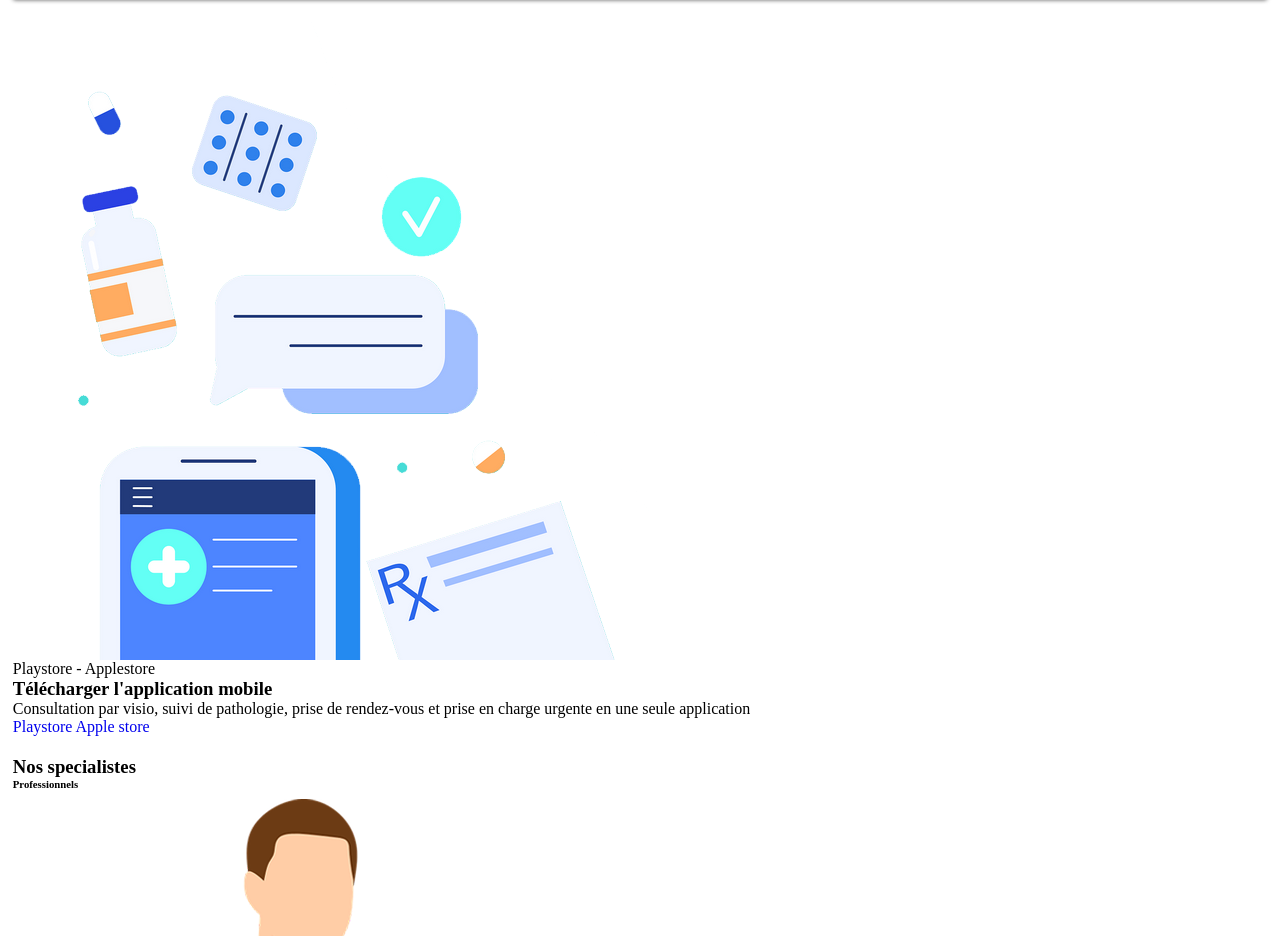
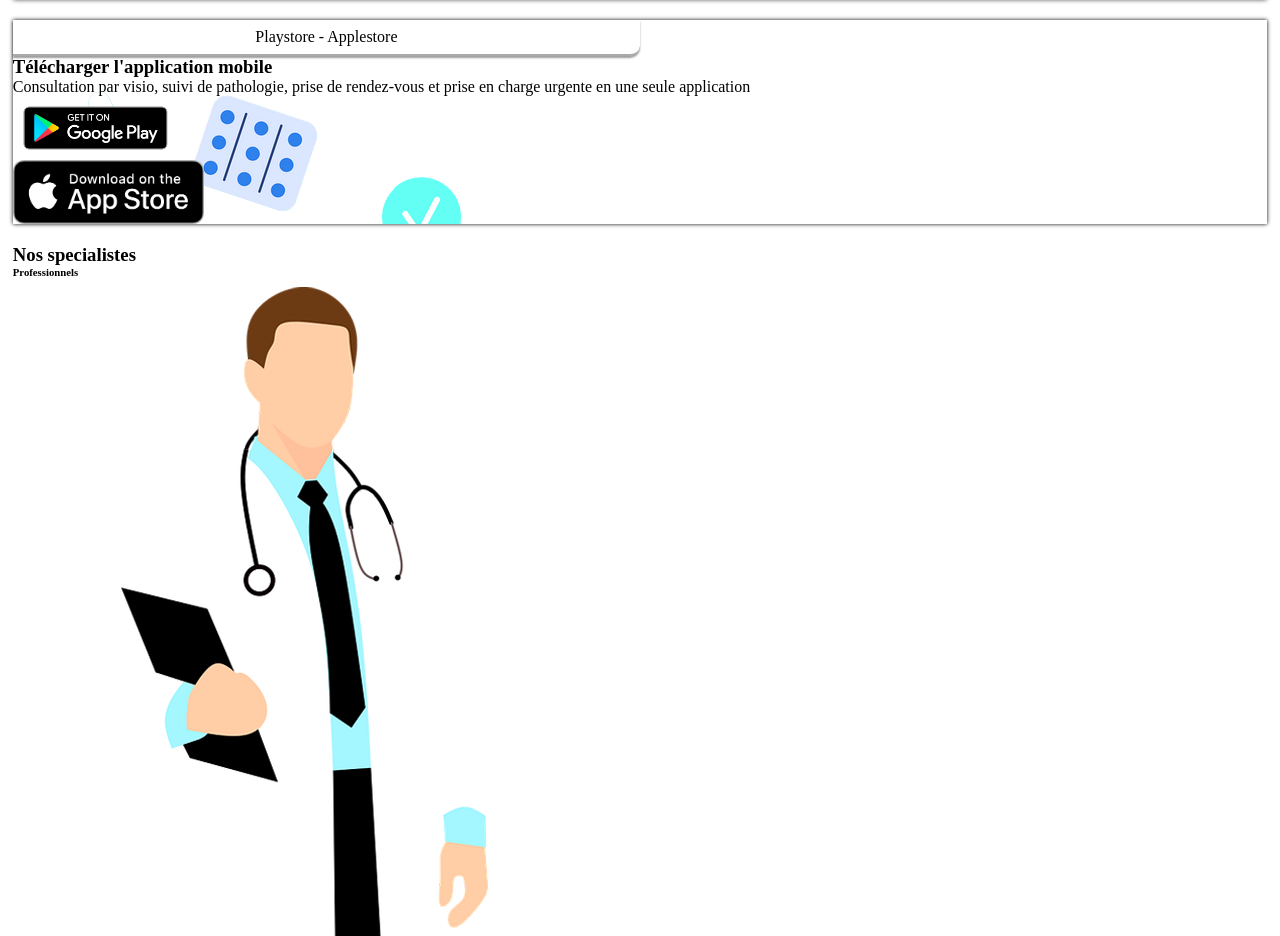
Before and after one commit to wuil242/graven-hopital-challenge, a plain HTML site: page index.html in a window 1280 px wide. Shown: the part 3351-4287 px from the top of the page. Drawn offline with Linux system fonts and the light colour scheme.

Commit message:
application section

```diff
--- a/css/style.css
+++ b/css/style.css
@@ -317,3 +317,43 @@ img {
 
 .appointment-form {
 }
+
+
+/**Télécharger l'application */
+
+/**/
+.application {
+  box-shadow: 0px 0px 4px black;
+  width: 100%;
+  height: 100%;
+  background: url("../images/mid.png") no-repeat;
+}
+
+.application-content {
+  display: flex;
+  flex-direction: column;
+}
+
+.application-title {
+
+}
+
+.application-text {
+
+}
+
+.application-playstore,
+.application-applestore {
+  width: 100%;
+  height: 64px;
+}
+
+.application-playstore {
+  background: url("../images/android.png") no-repeat;
+  background-size: contain;
+}
+
+.application-applestore {
+  background: url("../images/apple.png") no-repeat;
+  background-size: contain;
+}
--- a/index.html
+++ b/index.html
@@ -203,19 +203,14 @@
 		<!-- //Formulaire rendez-vous  -->
 
 		<!-- Télécharger l'application -->
-		<section id="application">
-			<div>
-				<div>
-					<img src="images/mid.png" alt=""/>
+		<section id="application" class="application">
+				<div class="application-content">
+					<p class="styletitle">Playstore - Applestore</p>
+					<h3 class="application-title">Télécharger l'application mobile</h3>
+					<p class="application-text">Consultation par visio, suivi de pathologie, prise de rendez-vous et prise en charge urgente en une seule application</p>
+					<a href="#playstore"class="application-playstore"></a>
+					<a href="#applestore" class="application-applestore"></a>
 				</div>
-				<div>
-					<p>Playstore - Applestore</p>
-					<h3>Télécharger l'application mobile</h3>
-					<p>Consultation par visio, suivi de pathologie, prise de rendez-vous et prise en charge urgente en une seule application</p>
-					<a href="#playstore">Playstore</a>
-					<a href="#applestore">Apple store</a>
-				</div>
-			</div>
 		</section>
 		<!-- //Télécharger l'application -->
 
```
Also changed, not shown: images/android.png (added), images/apple.png (added).
